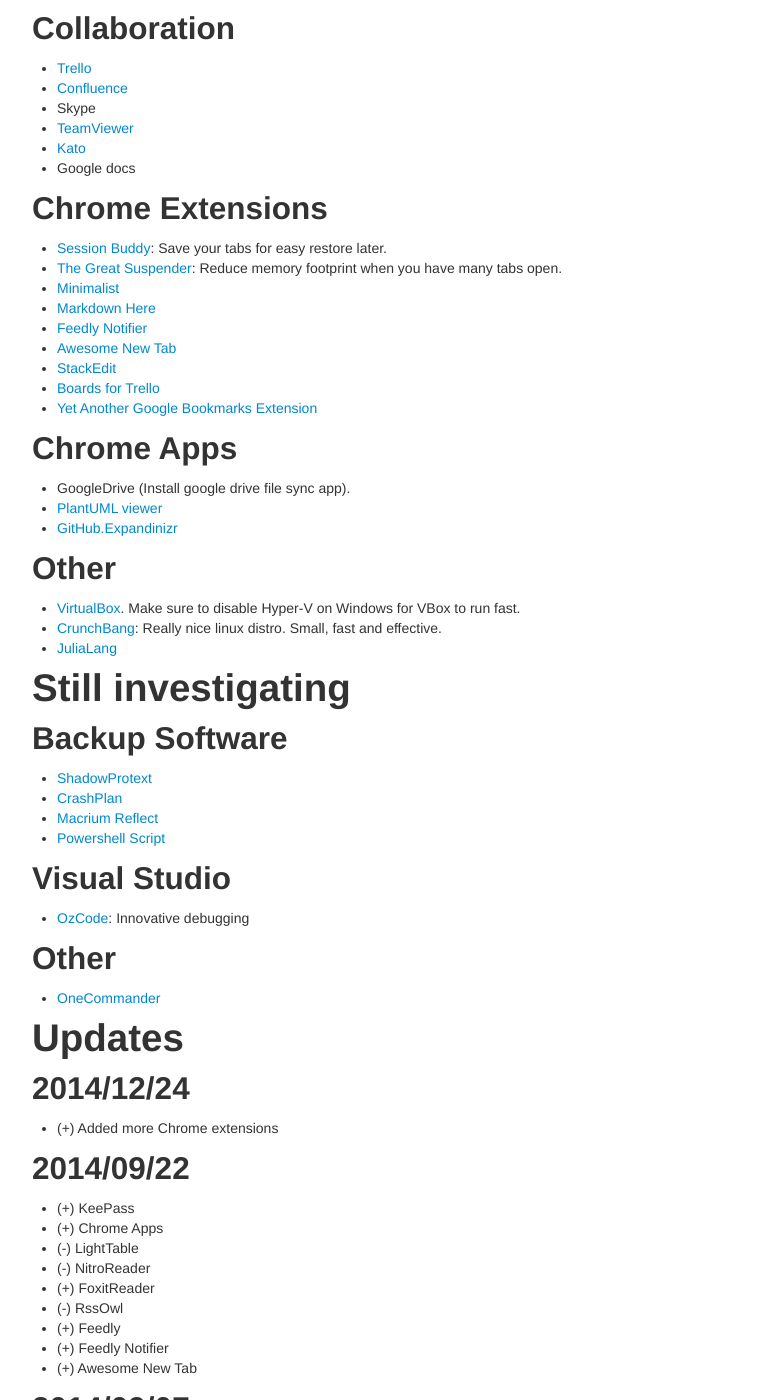
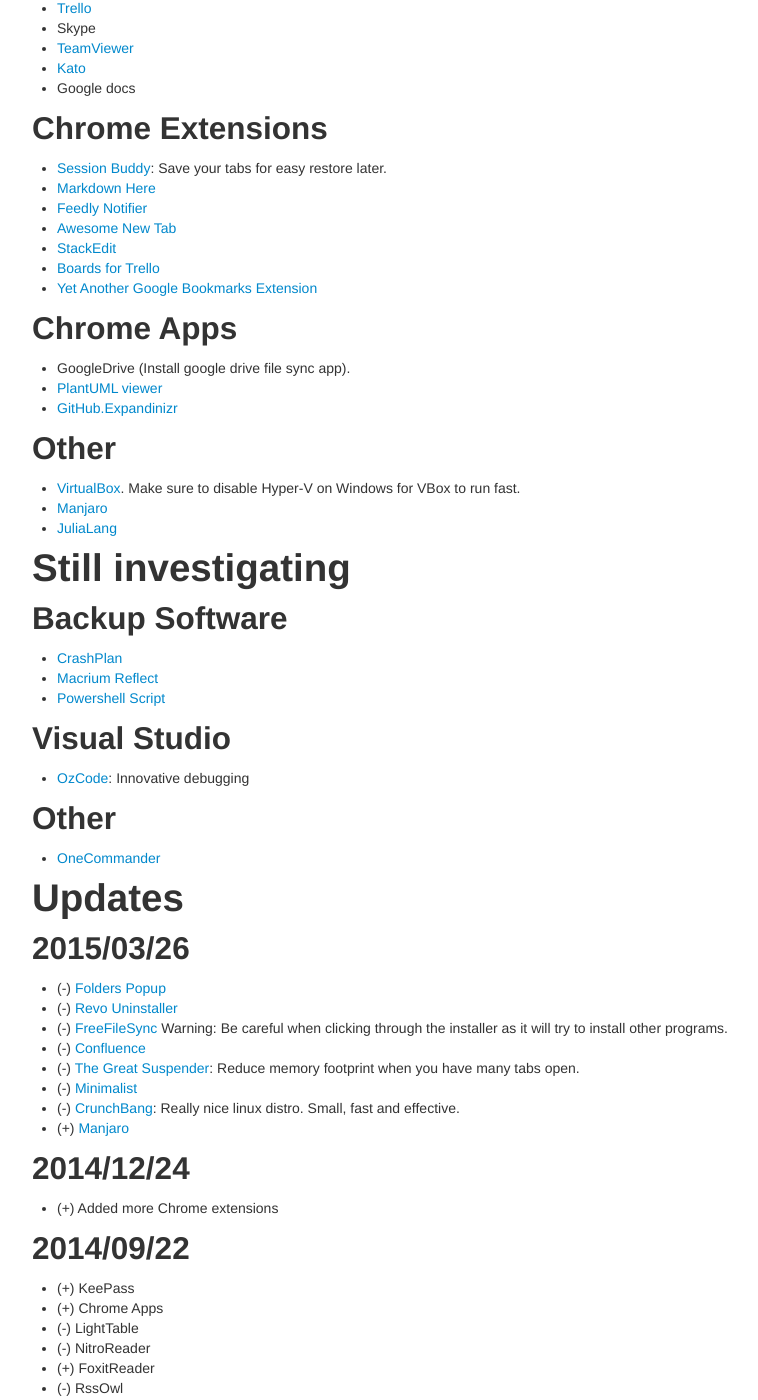
Before and after one commit to Orcomp/Blog, a Jekyll site: the page built from _posts/2014-04-20-Useful-Tools.md, in a window 1280 px wide and 1400 px high, scrolled down 1304 px. Shown: the whole window, without its empty margins (23-781 px from the left). Built offline with Jekyll 4.4.1, drawn with Linux system fonts in a browser that asks for light colours; some of the changed text lies outside the part shown.

Commit message:
Update 2014-04-20-Useful-Tools.md

```diff
--- a/_posts/2014-04-20-Useful-Tools.md
+++ b/_posts/2014-04-20-Useful-Tools.md
@@ -8,7 +8,7 @@
 
 Here is a list of some of the software I use.
 
-This list will evolve with time. (Last udpate: 2014/09/07)
+This list will evolve with time. (Last udpate: 2015/03/26)
 
 Other great list of useful tools: [Scott Hansleman's List](http://www.hanselman.com/blog/ScottHanselmans2014UltimateDeveloperAndPowerUsersToolListForWindows.aspx)
 
@@ -91,14 +85,13 @@
 ## Other
 
 - [VirtualBox](https://www.virtualbox.org/). Make sure to disable Hyper-V on Windows for VBox to run fast.
-- [CrunchBang](http://crunchbang.org/): Really nice linux distro. Small, fast and effective.
+- [Manjaro](https://manjaro.github.io/)
 - [JuliaLang](http://julialang.org/)
 
 # Still investigating
 
 ## Backup Software
 
-- [ShadowProtext](http://www.shadowprotect.com/backup-software/shadowprotect-desktop)
 - [CrashPlan](http://www.code42.com/crashplan/)
 - [Macrium Reflect](http://www.macrium.com/default.aspx)
 - [Powershell Script](https://7zbackup.codeplex.com/)
@@ -112,6 +105,17 @@
 - [OneCommander](http://onecommander.com/)
 
 # Updates
+
+## 2015/03/26
+
+- (-) [Folders Popup](http://code.jeanlalonde.ca/folderspopup/)
+- (-) [Revo Uninstaller](http://www.revouninstaller.com/)
+- (-) [FreeFileSync](http://sourceforge.net/projects/freefilesync/) Warning: Be careful when clicking through the installer as it will try to install other programs.
+- (-) [Confluence](https://www.atlassian.com/software/confluence)
+- (-) [The Great Suspender](https://chrome.google.com/webstore/detail/the-great-suspender/klbibkeccnjlkjkiokjodocebajanakg?hl=en): Reduce memory footprint when you have many tabs open.
+- (-) [Minimalist](https://chrome.google.com/webstore/detail/minimalist-for-everything/bmihblnpomgpjkfddepdpdafhhepdbek)
+- (-) [CrunchBang](http://crunchbang.org/): Really nice linux distro. Small, fast and effective.
+- (+) [Manjaro](https://manjaro.github.io/)
 
 ## 2014/12/24
 
```
Also changed, not shown: other parts of _posts/2014-04-20-Useful-Tools.md (+0 -6 lines).
